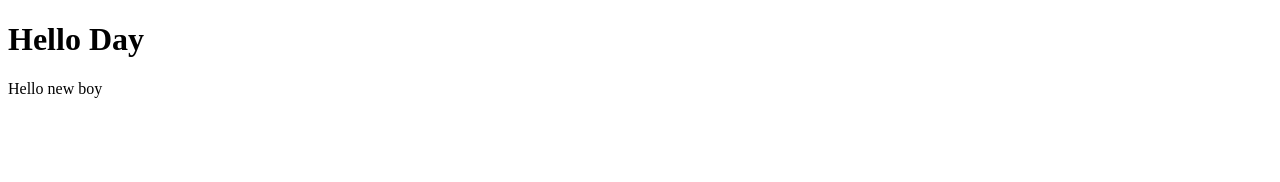
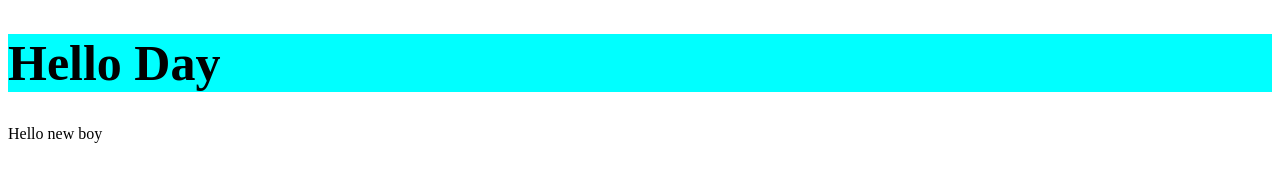
Before and after one commit to ktiteux/1WDEV-2021, a plain HTML site: page index.html in a window 1280 px wide. Drawn offline with Linux system fonts and the light colour scheme.

Commit message:
message css

```diff
--- a/index.css
+++ b/index.css
@@ -0,0 +1,5 @@
+h1 {
+  font-size: 50px;
+  font-weight:bold;
+  background-color: aqua;
+}
--- a/index.html
+++ b/index.html
@@ -3,6 +3,7 @@
 
 <head>
   <title>Day 10</title>
+  <link href="index.css" rel="stylesheet" />
 </head>
 
 <body>
```
